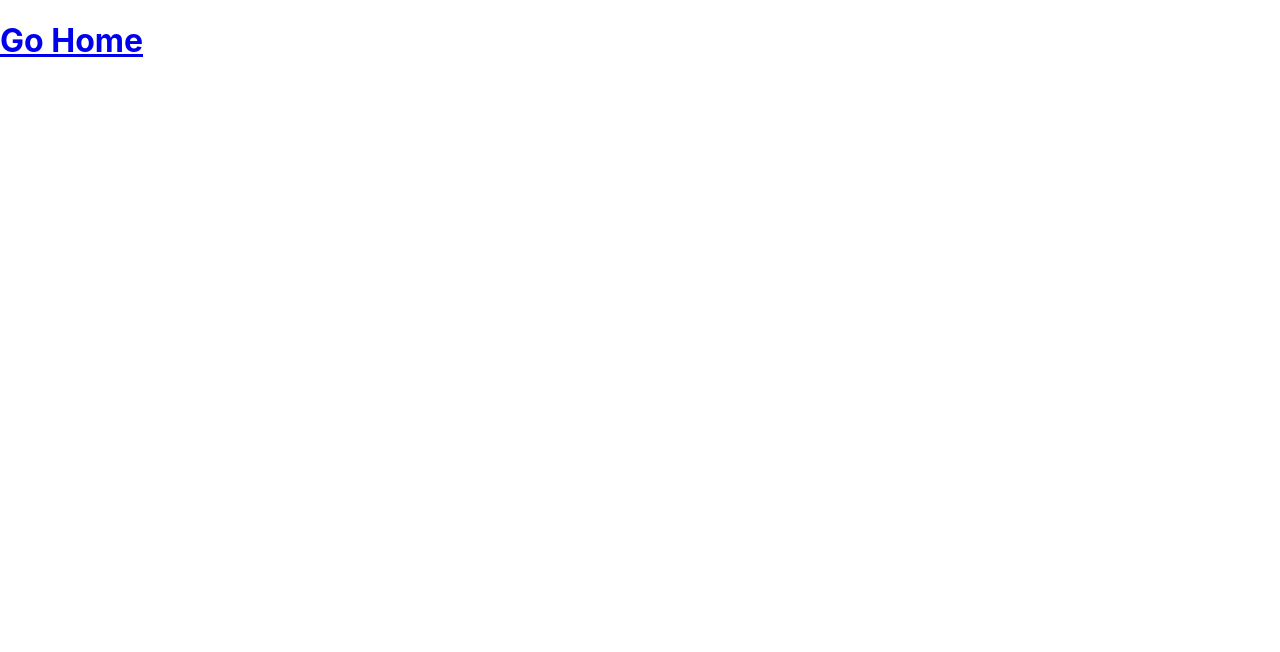
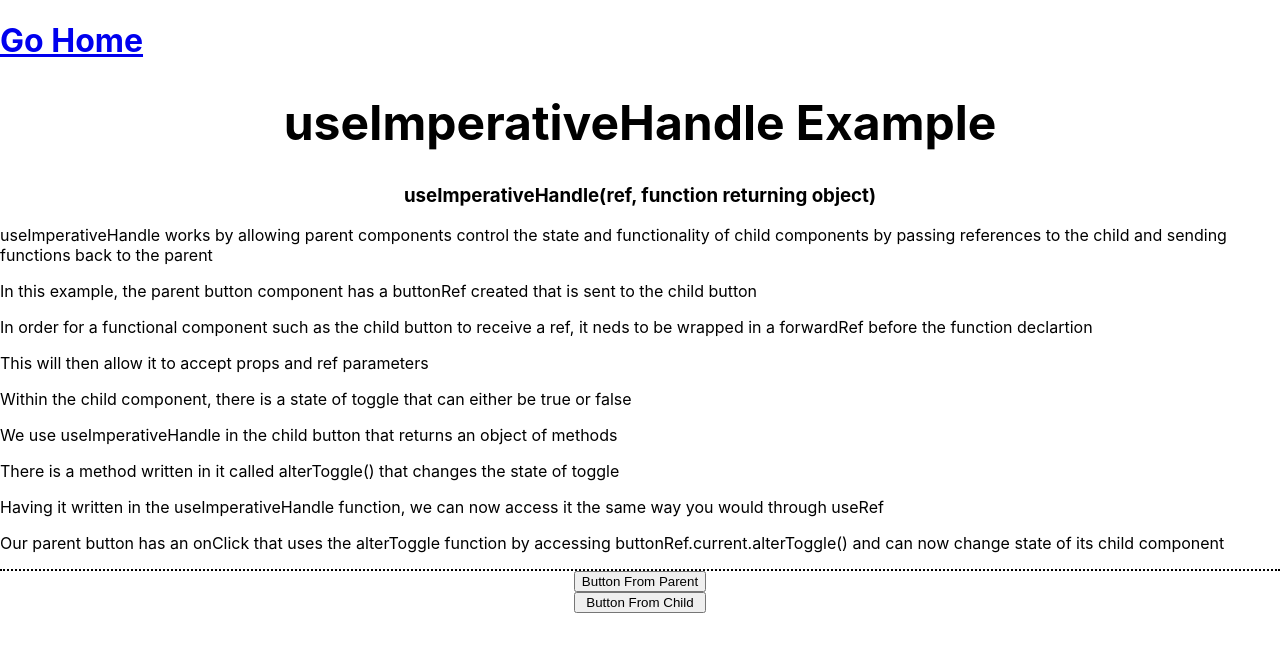
Before and after one commit to knguyen111601/React_Hook_Notes_Examples, a React (Create React App) app: page /useImperativeHandle in a window 1280 px wide. Shown: the top 652 px of the page. Built offline with nearby package versions, Linux system fonts and the light colour scheme.

Commit message:
useImperativeHandle tutorial complete

```diff
--- /dev/null
+++ b/src/components/Button.js
@@ -0,0 +1,22 @@
+import { useState, useImperativeHandle, forwardRef } from "react"
+
+// forwardRef allows us to transform a functional component to accept a reference from parent
+const Button = forwardRef((props, ref) => {
+
+    const [toggle, setToggle] = useState(false)
+
+    useImperativeHandle(ref, ()=>({
+        alterToggle() {
+            setToggle(!toggle)
+        }
+    }))
+
+    return (
+        <>
+            <button>Button From Child</button>
+            {toggle && <span>Toggle</span>}
+        </>
+    )
+})
+
+export default Button
--- a/src/pages/ImperativeHandle.js
+++ b/src/pages/ImperativeHandle.js
@@ -1,5 +1,31 @@
+import { useRef } from "react"
+import Button from "../components/Button"
+
 const ImperativeHandle = () => {
+    const buttonRef = useRef(null)
     return <>
+
+    <div style={{borderBottom:"2px dotted black"}}>
+            <h1 style={{textAlign:"center", fontSize:"3em"}}>useImperativeHandle Example</h1>
+            <h3 style={{textAlign:"center"}}>useImperativeHandle(ref, function returning object)</h3>
+            <p>useImperativeHandle works by allowing parent components control the state and functionality of child components by passing references to the child and sending functions back to the parent</p>
+            <p>In this example, the parent button component has a buttonRef created that is sent to the child button</p>
+            <p>In order for a functional component such as the child button to receive a ref, it neds to be wrapped in a forwardRef before the function declartion</p>
+            <p>This will then allow it to accept props and ref parameters</p>
+            <p>Within the child component, there is a state of toggle that can either be true or false</p>
+            <p>We use useImperativeHandle in the child button that returns an object of methods</p>
+            <p>There is a method written in it called alterToggle() that changes the state of toggle</p>
+            <p>Having it written in the useImperativeHandle function, we can now access it the same way you would through useRef</p>
+            <p>Our parent button has an onClick that uses the alterToggle function by accessing buttonRef.current.alterToggle() and can now change state of its child component</p>
+
+        </div>
+
+        <div>
+            <div style={{width:"max-content", margin:"auto", display:"flex", flexDirection:"column"}}>
+                <button onClick={()=>{buttonRef.current.alterToggle()}}>Button From Parent</button>
+                <Button ref={buttonRef}/>
+            </div>
+        </div>
     </>
 }
 
```
